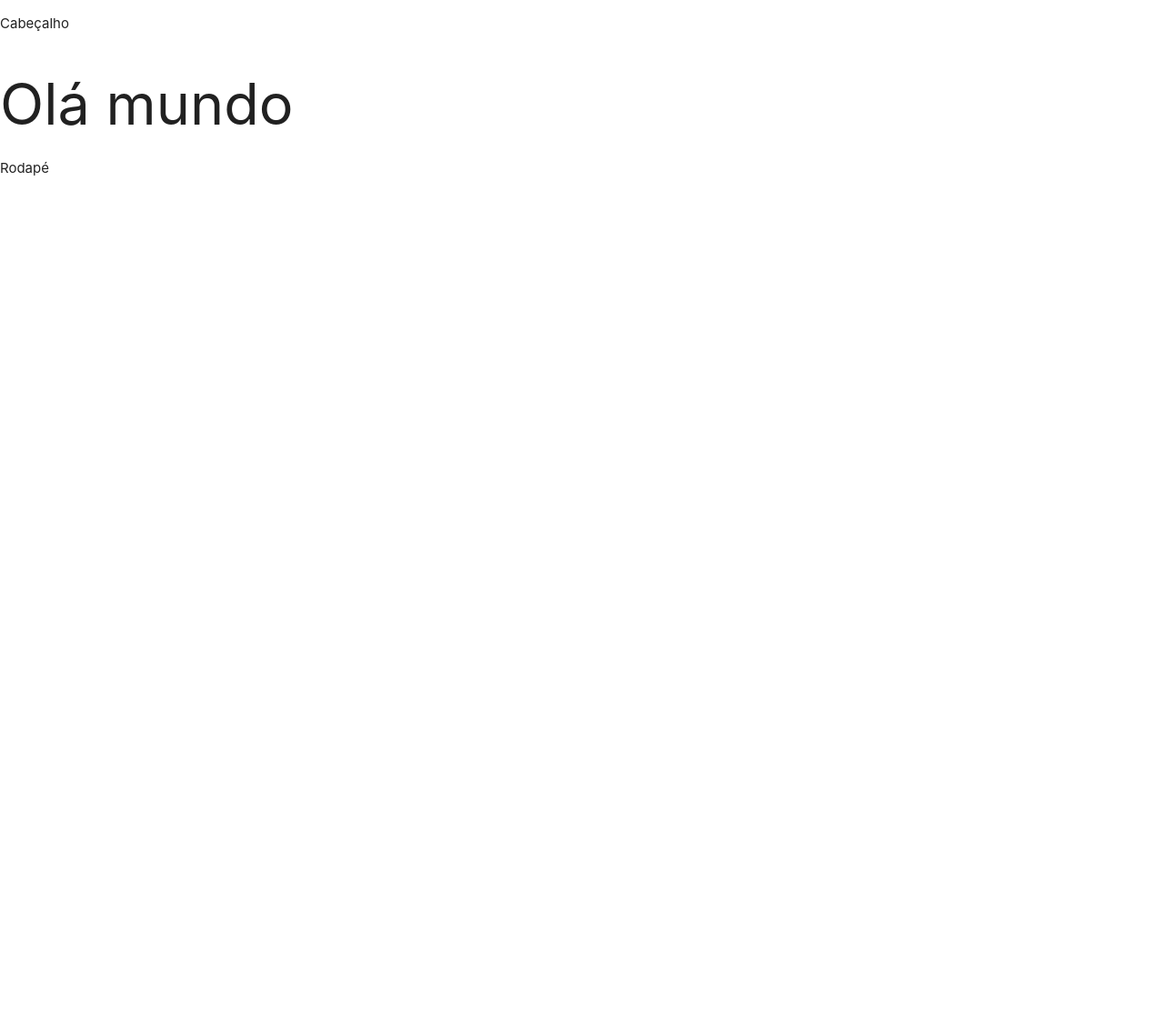
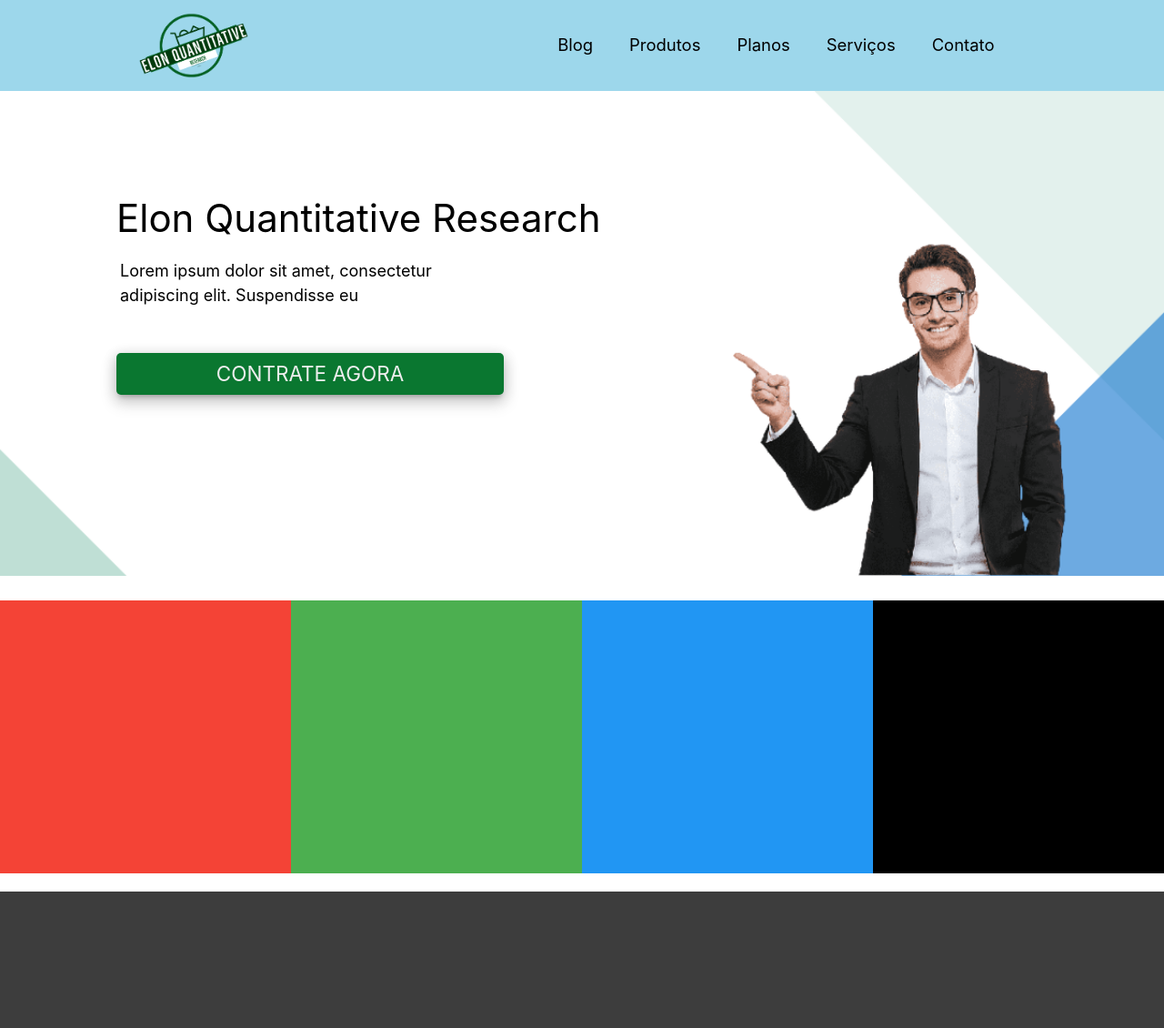
Before and after one commit to ErickBalbino/landing-page, a Django app: page / in a window 1280 px wide. Shown: the whole page at 91% size. Before the commit the page ends 193 px from the top, so only its background shows below. Run offline with Django 3.2, Linux system fonts and the light colour scheme.

Commit message:
Improving web application with header and first section

```diff
--- /dev/null
+++ b/core/static/css/style.css
@@ -0,0 +1,118 @@
+::-webkit-scrollbar{
+    width: 10px;
+}
+::-webkit-scrollbar-thumb{
+    background-color: #bbb;
+    border-radius: 10px;
+}
+::-webkit-scrollbar-track{
+    background-color: transparent;
+}
+
+*{
+    margin: 0;
+    padding: 0;
+    box-sizing: border-box;
+    list-style-type: none;
+    list-style: none;
+    color: #000;
+    text-decoration: none;
+}
+
+/* HEADER */
+
+.header{
+    height: 100px;
+    display: flex;
+    align-items: center;
+    background-color: rgb(157, 215, 235);
+    margin: 0;
+}
+
+.container__header__logo{
+    display: flex;
+    justify-content: center;
+}
+
+.container__header__logo-img{
+    width: 120px;
+    object-fit: cover;
+    cursor: pointer;
+}
+
+.container__header__menu{
+    display: flex;
+    justify-content: center;
+}
+
+.container__header__menu-list{
+    display: flex;
+}
+.container__header__menu-list__item{
+    padding: 0px 20px;
+    font-size: 1.23rem;
+    font-weight: 400;
+    transition: 0.15s ease-in-out transform;
+}
+
+.container__header__menu-list__item:hover{
+    transform: scale(1.03);
+}
+
+/* CONTEÚDO */
+.first__section{
+    overflow-x: hidden;
+    position: relative;
+}
+
+.first__section__background-img{
+    width: 100vw;
+}
+
+.first__section__message{
+    position: absolute;
+    top: 15%;
+    display: flex;
+    justify-content: center;
+    flex-direction: column;
+    left: 10%;
+}
+
+.first__section__message-title{
+    font-size: 2.8rem;
+}
+
+.first__section__message-description{
+    font-size: 1.2rem;
+    width: 400px;
+    padding-left: 4px;
+}
+
+.first__section__message-button{
+    background-color: #0a7730;
+    color: #eee;
+    padding: 10px 15px;
+    border-radius: 5px;
+    border: none;
+    margin-top: 50px;
+    text-align: center;
+    font-size: 1.5rem;
+    width: 80%;
+    align-self: center;
+    cursor: pointer;
+    transition: 0.2s ease-in-out background-color;
+}
+
+.first__section__message-button:hover{
+    background-color: #0a6b2d;
+}
+
+.second__section__container{
+    height: 300px;
+}
+
+/* RODAPÉ */
+.footer{
+    background-color: #3D3D3D;
+    height: 150px;
+}
--- a/core/templates/base.html
+++ b/core/templates/base.html
@@ -9,17 +9,30 @@
 
     <!-- MATERIALIZE CSS -->
     <link rel="stylesheet" href="https://cdnjs.cloudflare.com/ajax/libs/materialize/1.0.0/css/materialize.min.css">
+
+    <link rel="stylesheet" href="{% static 'css/style.css'%}">
 </head>
 <body>
-    <header>
-        <p>Cabeçalho</p>
+    <header class="row header">
+        <div class="col s4 container__header__logo">
+            <img class="container__header__logo-img responsive-img" src="{% static 'images/logo.png' %}" alt="logo site">
+        </div>
+
+        <div class="col s8 container__header__menu">
+            <ul class="container__header__menu-list">
+                <a href="#"><li class="container__header__menu-list__item">Blog</li></a>
+                <a href="#"><li class="container__header__menu-list__item">Produtos</li></a>
+                <a href="#"><li class="container__header__menu-list__item">Planos</li></a>
+                <a href="#"><li class="container__header__menu-list__item">Serviços</li></a>
+                <a href="#"><li class="container__header__menu-list__item">Contato</li></a>
+            </ul>
+        </div>
     </header>
 
     {% block content %}
     {% endblock %}
 
-    <footer>
-        <p>Rodapé</p>
+    <footer class="footer">
     </footer>
 </body>
 </html>
--- a/core/templates/core/index.html
+++ b/core/templates/core/index.html
@@ -2,5 +2,22 @@
 {% block title %} Elon Quantitative Research {% endblock %}
 
 {% block content %}
-    <h1>Olá mundo</h1>
+    <section class="row first__section">
+        <img class="responsive-img first__section__background-img" src="static/images/background_home.png" alt="">
+
+        <div class="row first__section__message">
+            <h2 class="text-flow first__section__message-title">Elon Quantitative Research</h2>
+
+            <p class="text-flow first__section__message-description">Lorem ipsum dolor sit amet, consectetur adipiscing elit. Suspendisse eu</p>
+
+            <a href="#"><input class="first__section__message-button z-depth-3" type="button" value="CONTRATE AGORA"></a>
+        </div>
+    </section>
+
+    <section class="row second__section">
+        <div class="col s3 red second__section__container"></div>
+        <div class="col s3 green second__section__container"></div>
+        <div class="col s3 blue second__section__container"></div>
+        <div class="col s3 black second__section__container"></div>
+    </section>
 {% endblock %}
--- a/landing_pages/settings.py
+++ b/landing_pages/settings.py
@@ -1,4 +1,5 @@
 from pathlib import Path
+import os
 
 # Build paths inside the project like this: BASE_DIR / 'subdir'.
 BASE_DIR = Path(__file__).resolve().parent.parent
@@ -107,6 +108,7 @@ USE_TZ = True
 # https://docs.djangoproject.com/en/3.2/howto/static-files/
 
 STATIC_URL = '/static/'
+STATIC_ROOT = os.path.join(BASE_DIR, 'static')
 
 # Default primary key field type
 # https://docs.djangoproject.com/en/3.2/ref/settings/#default-auto-field
```
Also changed, not shown: core/static/images/background_home.png (added), core/static/images/logo.png (added).
